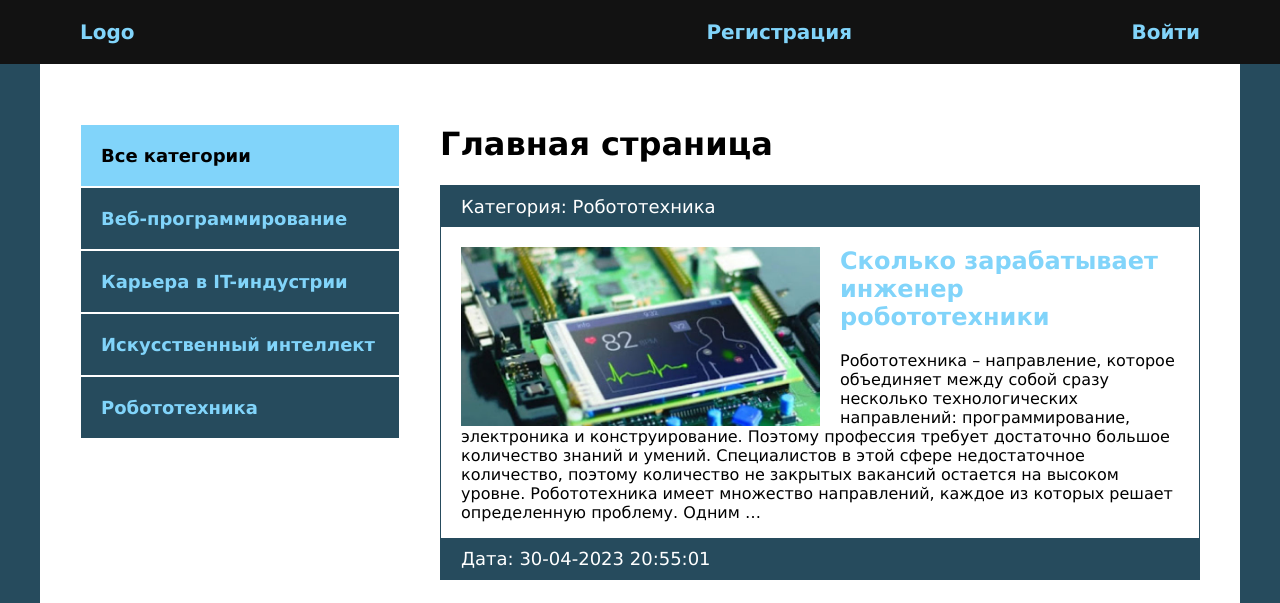
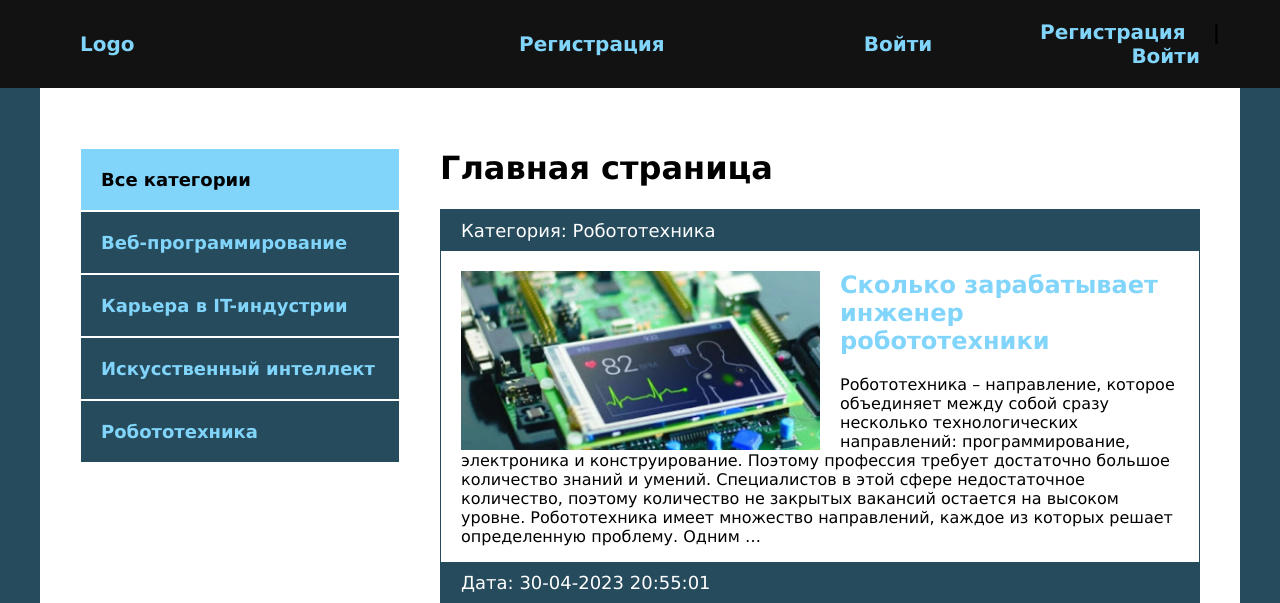
Before and after one commit to StanislavPopovSP/fifth_project_Django, a Django app: page / in a window 1280 px wide. Shown: the top 603 px of the page. Run offline with Django 4.2, Linux system fonts and the light colour scheme; data comes from the database, SQL or seed files in the repository.

Commit message:
Добавил шаблоны для Регистрации и Авторизации

```diff
--- a/programming_blog/blog/templates/blog/base.html
+++ b/programming_blog/blog/templates/blog/base.html
@@ -16,6 +16,13 @@
             {% for m in menu %}
             <li class="last"><a href="{% url m.url_name %}">{{ m.title }}</a></li>
             {% endfor %}
+            {% if request.user.is_authenticated %}
+            <li class="last">{{ user.username }} | <a href="{% url 'logout' %}">Выйти</a></li> <!-- Если зарегистрированный -->
+            {% else %}
+            <li class="last">
+                <a href="{% url 'register' %}">Регистрация</a> | <a href="{% url 'login' %}">Войти</a>
+            </li> <!-- Если не зарегистрированный -->
+            {% endif %}
         </ul>
     </div>
 </div>
```
